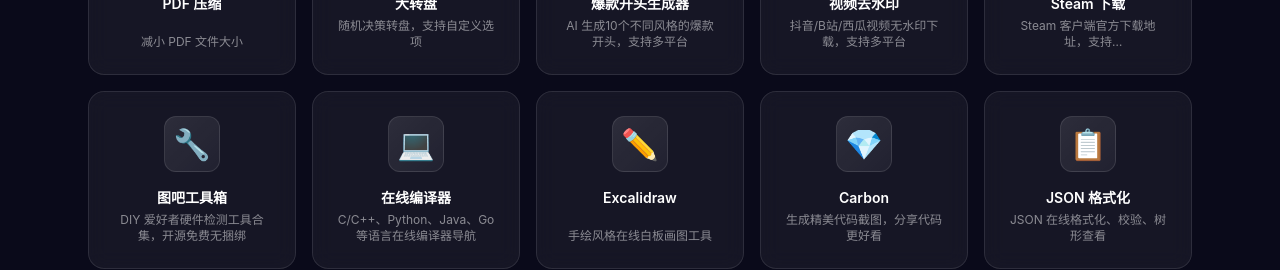
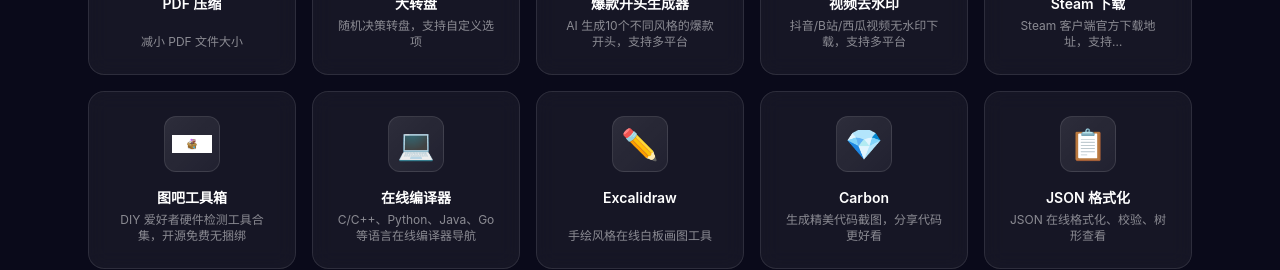
Before and after one commit to fuermosi314/9943website, a Next.js app: page / in a window 1280 px wide. Shown: the part 1060-1330 px from the top of the page. Built offline with nearby package versions, Linux system fonts and the light colour scheme.

Commit message:
feat: 图吧工具箱使用官方图标，详情页支持图片图标显示

```diff
--- a/app/tools/site/[slug]/page.tsx
+++ b/app/tools/site/[slug]/page.tsx
@@ -135,7 +135,11 @@
           {/* Icon */}
           <div className="text-center mb-8">
             <div className="inline-block p-8 glass-card rounded-3xl mb-6 border border-white/10">
-              <span className="text-7xl block">{tool.icon}</span>
+              {tool.icon.startsWith('/') ? (
+                <img src={tool.icon} alt={tool.name} className="w-20 h-20 object-contain" />
+              ) : (
+                <span className="text-7xl block">{tool.icon}</span>
+              )}
             </div>
           </div>
 
--- a/lib/tools.ts
+++ b/lib/tools.ts
@@ -204,7 +204,7 @@
     id: 'tbtool',
     name: '图吧工具箱',
     description: 'DIY 爱好者硬件检测工具合集，开源免费无捆绑',
-    icon: '🔧',
+    icon: '/tbtool.png',
     category: 'website',
     path: '/tools/site/tbtool',
     externalUrl: 'https://www.tbtool.cn/',
```
Also changed, not shown: public/tbtool.png (added).
